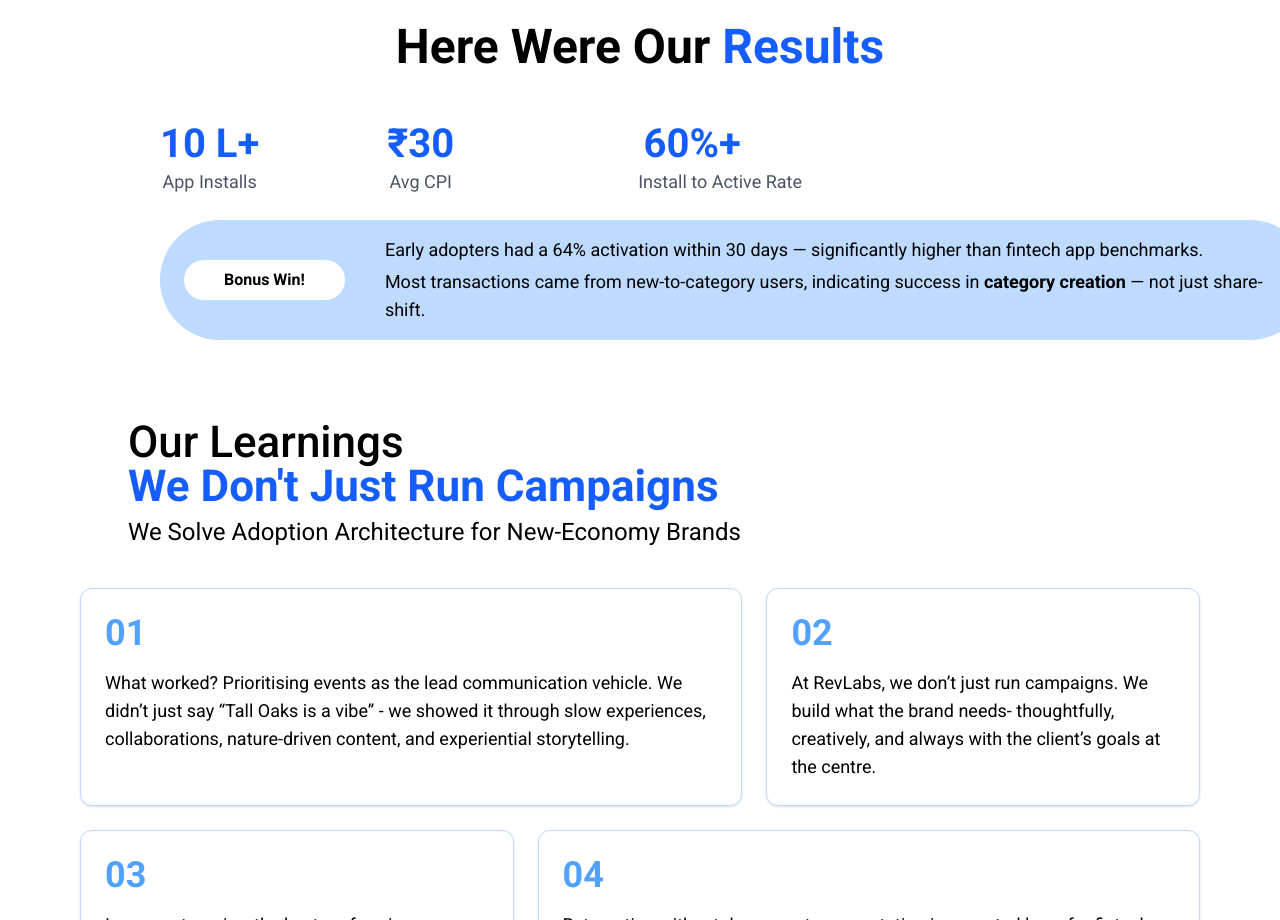
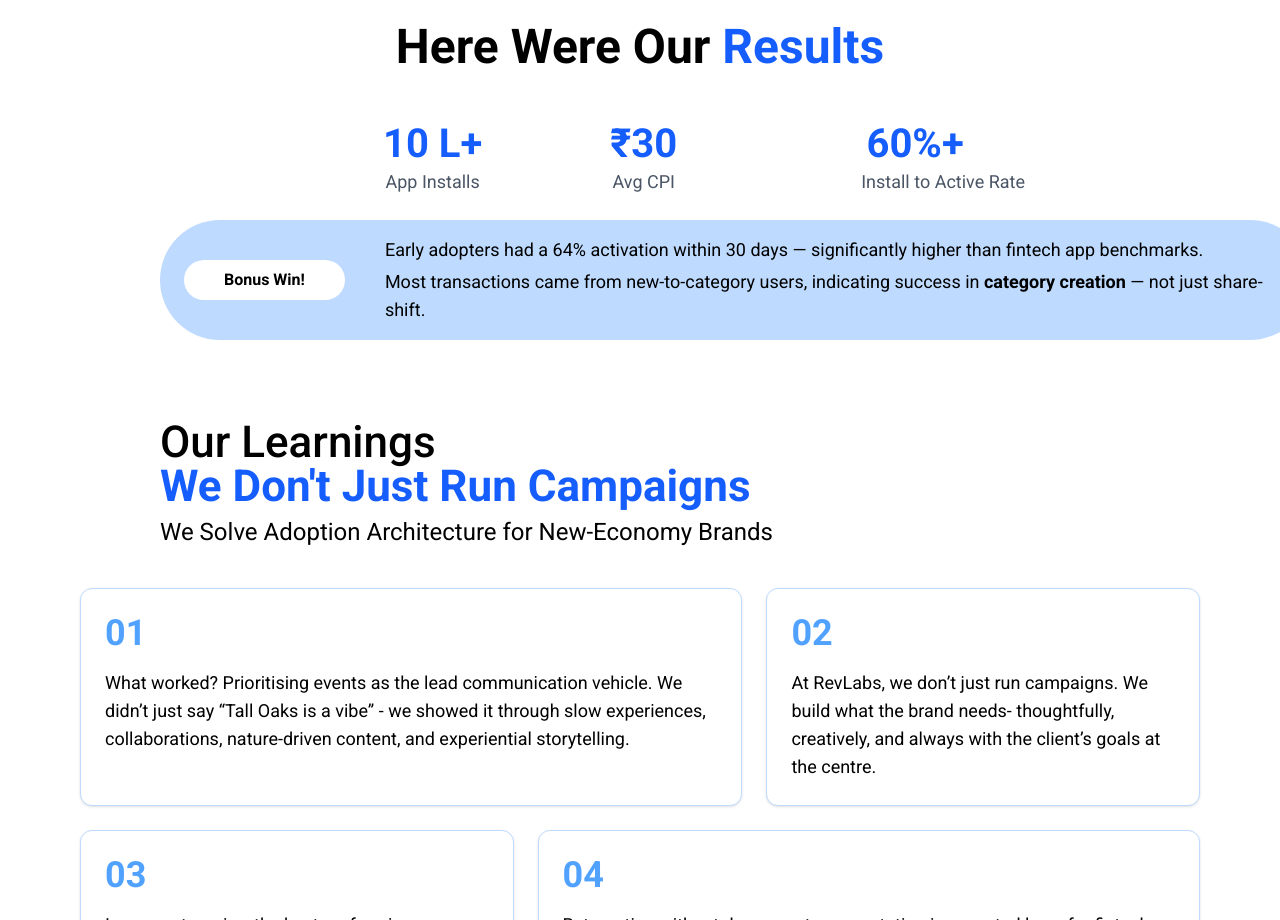
Before and after one commit to k20manish/intentfarm, a React (Vite) app: page / in a window 1280 px wide. Shown: the part 2370-3290 px from the top of the page. Built offline with nearby package versions, Linux system fonts and the light colour scheme; a web font is replaced by a local one.

Commit message:
shifting to the left of the div

```diff
--- a/src/component/BodySection.jsx
+++ b/src/component/BodySection.jsx
@@ -303,7 +303,7 @@ function BodySection() {
         </h2>
       </motion.div>
 
-      <div className="flex flex-col md:flex-row gap-8 md:gap-32 ml-4 md:ml-32 mt-10">
+      <div className="flex flex-col justify-center items-center md:flex-row gap-8 md:gap-32 ml-4 md:ml-32 mt-10">
         <div className="flex flex-col items-center text-center">
           <p className="text-blue-600 font-bold text-3xl md:text-[40px]">
             10 L+
@@ -350,7 +350,7 @@ function BodySection() {
         whileInView="visible"
         transition={{ duration: 0.6 }}
         viewport={{ once: true }}
-        className="mt-20 ml-4 md:ml-24 leading-tight text-center md:text-left"
+        className="mt-20 ml-4 md:ml-32 leading-tight text-center md:text-left"
       >
         <p className="text-3xl md:text-[44px] font-medium text-black m-0 p-0 leading-none">
           Our Learnings
```
